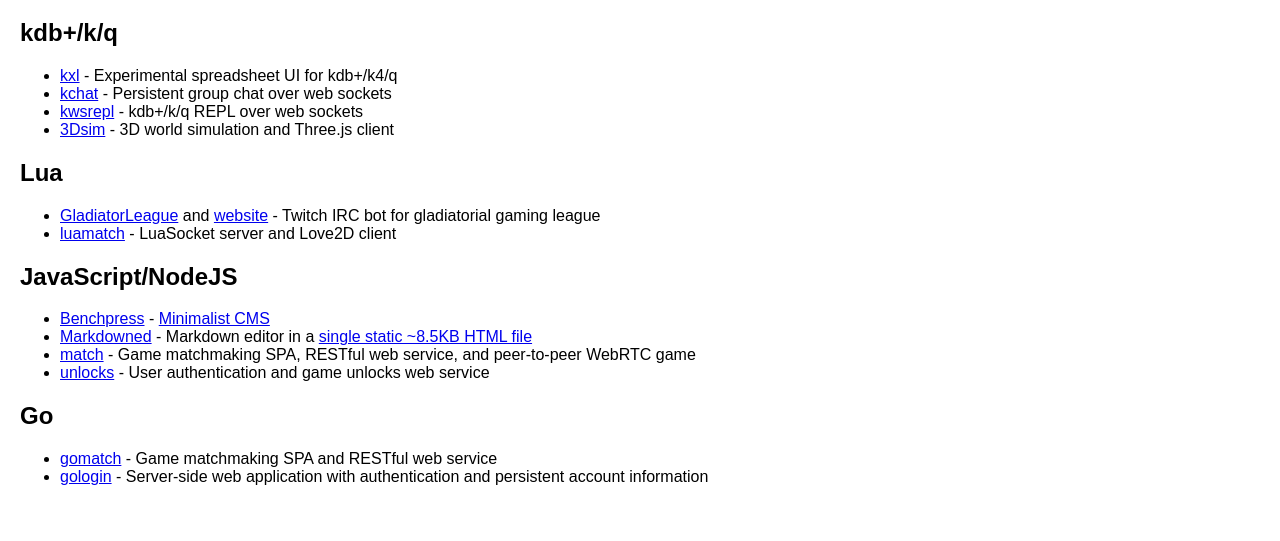
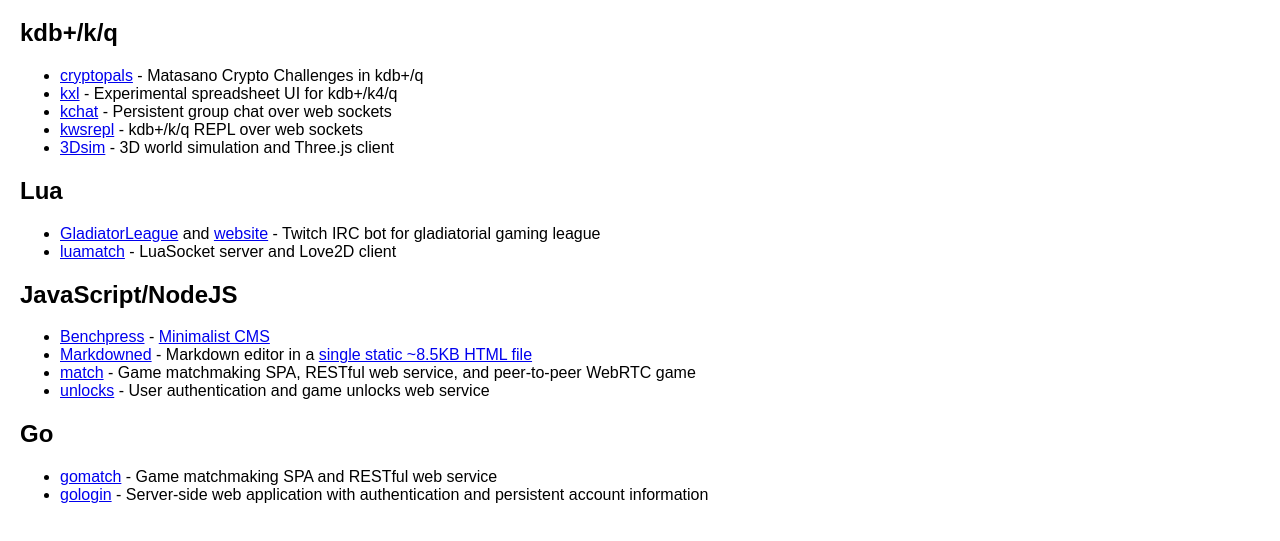
Before and after one commit to srpeck/srpeck.github.io, a plain HTML site: page index.html in a window 1280 px wide. Shown: the part 111-652 px from the top of the page. Drawn offline with Linux system fonts and the light colour scheme.

Commit message:
Add cryptopals

```diff
--- a/index.html
+++ b/index.html
@@ -17,6 +17,7 @@
     <h1>Projects</h1>
     <h2>kdb+/k/q</h2>
     <ul>
+        <li><a href="https://github.com/srpeck/cryptopals">cryptopals</a> - Matasano Crypto Challenges in kdb+/q
         <li><a href="https://github.com/srpeck/kxl">kxl</a> - Experimental spreadsheet UI for kdb+/k4/q
         <li><a href="https://github.com/srpeck/kchat">kchat</a> - Persistent group chat over web sockets
         <li><a href="https://github.com/srpeck/kwsrepl">kwsrepl</a> - kdb+/k/q REPL over web sockets
```
